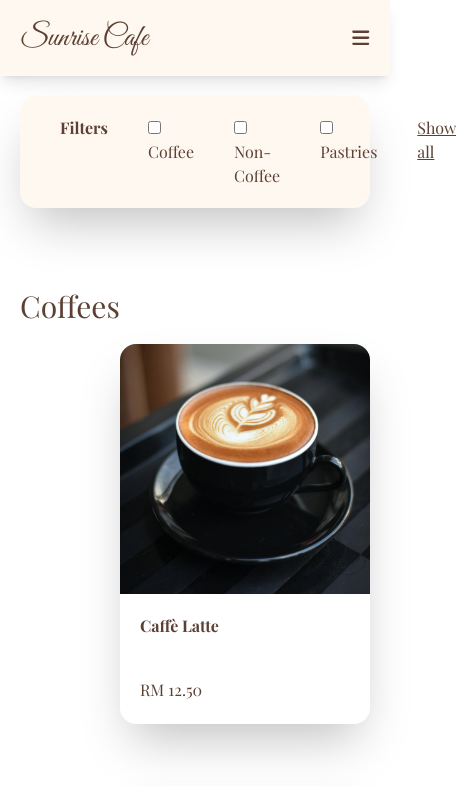
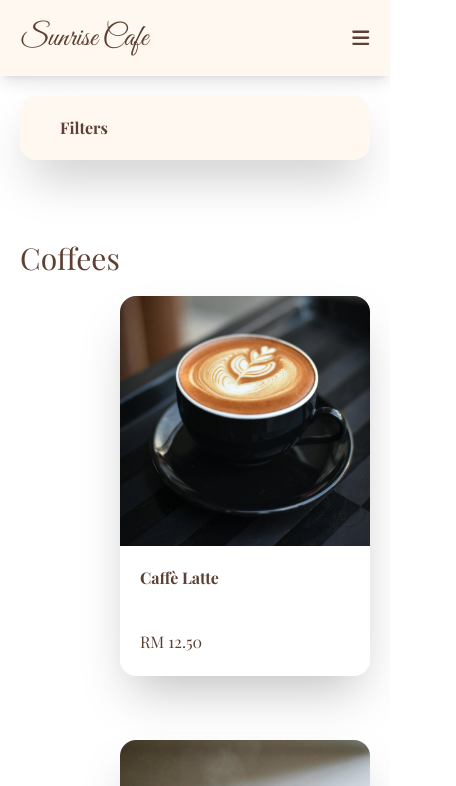
Before and after one commit to zhenkaiwong/sunrise-cafe-demo, a Next.js app: page /menu in a window 390 px wide. Shown: the top 786 px of the page, 456 px wide, since content can reach past the window. Built offline with nearby package versions, Linux system fonts and the light colour scheme; a web font is replaced by a local one.

Commit message:
Working on menu page responsive UI

```diff
--- a/src/lib/helpers.ts
+++ b/src/lib/helpers.ts
@@ -1,8 +1,9 @@
-export function getFilterStatuses(filters: string[]): {
+export type FilterStatus = {
   coffee: boolean;
   nonCoffee: boolean;
   pastries: boolean;
-} {
+}
+export function getFilterStatuses(filters: string[]): FilterStatus {
   const filterStatuses = {
     coffee: false,
     nonCoffee: false,
--- a/src/ui/MenuFilters.tsx
+++ b/src/ui/MenuFilters.tsx
@@ -1,8 +1,9 @@
 "use client";
 
-import { getFilterStatuses } from "@/lib/helpers";
+import { FilterStatus, getFilterStatuses } from "@/lib/helpers";
 import Link from "next/link";
 import { useSearchParams, useRouter } from "next/navigation";
+import { useState } from "react";
 
 type MenuFiltersProps = {};
 
@@ -12,27 +13,64 @@ export default function MenuFilters(props: MenuFiltersProps) {
   const filterStatuses = getFilterStatuses(filters);
 
   return (
-    <div>
-      <div className="flex flex-row lg:flex-col gap-10 lg:gap-3 py-5 px-10 bg-[#FFF8F0] rounded-2xl shadow-2xl lg:min-w-[200px]">
-        <p className="font-bold">Filters</p>
+    <>
+      <div className="lg:hidden">
+        <Filter filterStatus={filterStatuses} canExpand={true} />
+      </div>
+      <div className="hidden lg:block">
+        <Filter filterStatus={filterStatuses} />
+      </div>
+    </>
+  );
+}
+
+type FilterProps = {
+  canExpand?: boolean;
+  filterStatus: FilterStatus;
+};
+
+function Filter(props: FilterProps) {
+  const [isFilterActive, setFilterActive] = useState<boolean>(!props.canExpand);
+  const { filterStatus } = props;
+
+  const onFilterTextClick = () => {
+    if (!props.canExpand) {
+      console.log("Cannot expand");
+      return;
+    }
+    console.log("Can expand. ", isFilterActive);
+    setFilterActive(!isFilterActive);
+  };
+
+  return (
+    <div className="flex flex-col gap-5">
+      <div className="flex flex-col gap-10 rounded-2xl bg-[#FFF8F0] px-10 py-5 shadow-2xl lg:min-w-[200px] lg:gap-3">
+        <p
+          className="font-bold hover:cursor-pointer"
+          onClick={onFilterTextClick}
+        >
+          Filters
+        </p>
+        <div className={`flex-col gap-5 ${isFilterActive ? "flex" : "hidden"}`}>
           <FilterCheckBox
             name="coffee"
             label="Coffee"
-          isSelected={filterStatuses.coffee}
+            isSelected={filterStatus.coffee}
           />
           <FilterCheckBox
             name="nonCoffee"
             label="Non-Coffee"
-          isSelected={filterStatuses.nonCoffee}
+            isSelected={filterStatus.nonCoffee}
           />
           <FilterCheckBox
             name="pastries"
             label="Pastries"
-          isSelected={filterStatuses.pastries}
+            isSelected={filterStatus.pastries}
           />
           <Link className="underline" href={"/menu"}>
             Show all
           </Link>
+        </div>
       </div>
     </div>
   );
@@ -49,7 +87,7 @@ function FilterCheckBox(props: FilterCheckBox) {
   const router = useRouter();
 
   const onFilterCheckBoxClicked = (
-    event: React.FormEvent<HTMLInputElement>
+    event: React.FormEvent<HTMLInputElement>,
   ) => {
     const checked = event.currentTarget.checked;
     const filters = searchParams.getAll("filter");
@@ -60,7 +98,7 @@ function FilterCheckBox(props: FilterCheckBox) {
 
     const newSearchParams = new URLSearchParams();
     newFiltersQueryStringArray.forEach((query) =>
-      newSearchParams.append("filter", query)
+      newSearchParams.append("filter", query),
     );
 
     router.push(`/menu?${newSearchParams.toString()}`);
```
Lines whose indentation alone changed are shown as unchanged.
